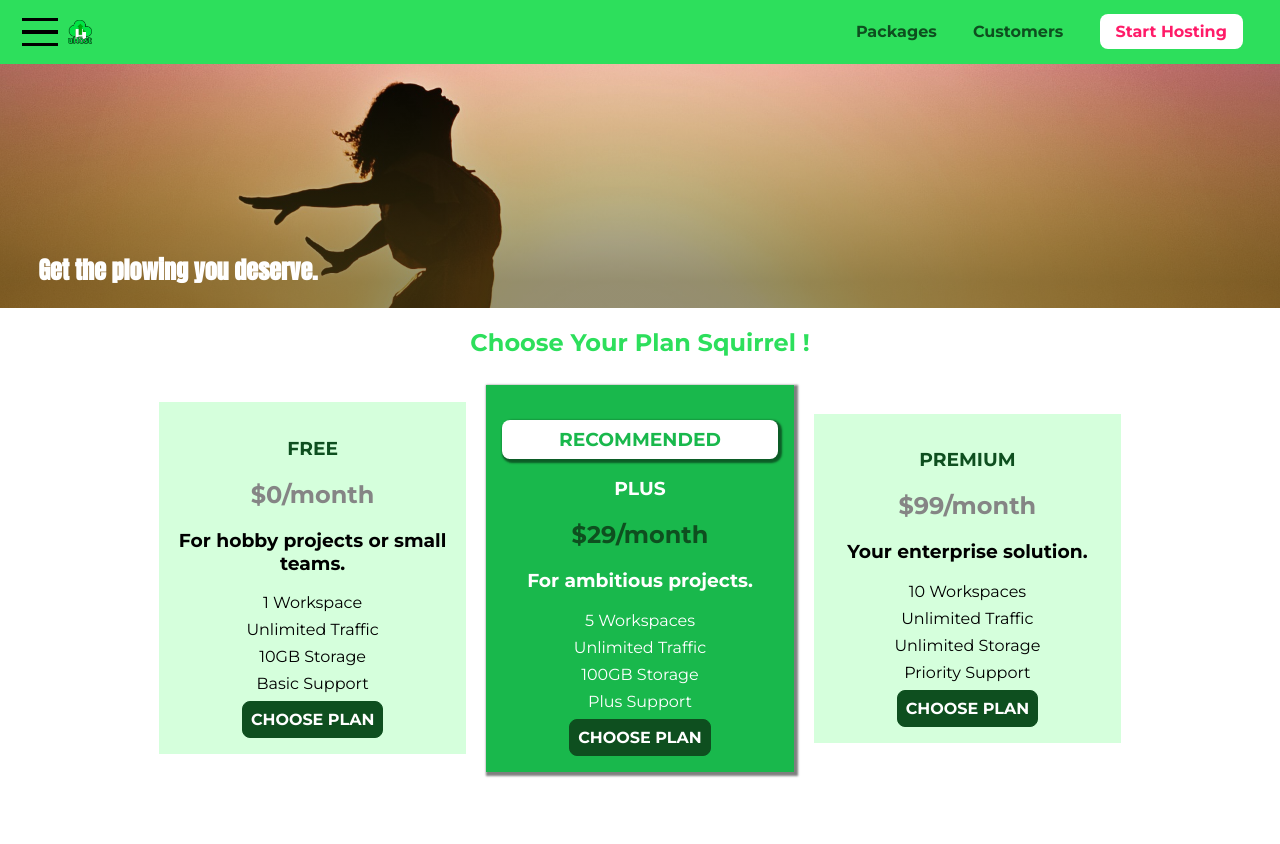
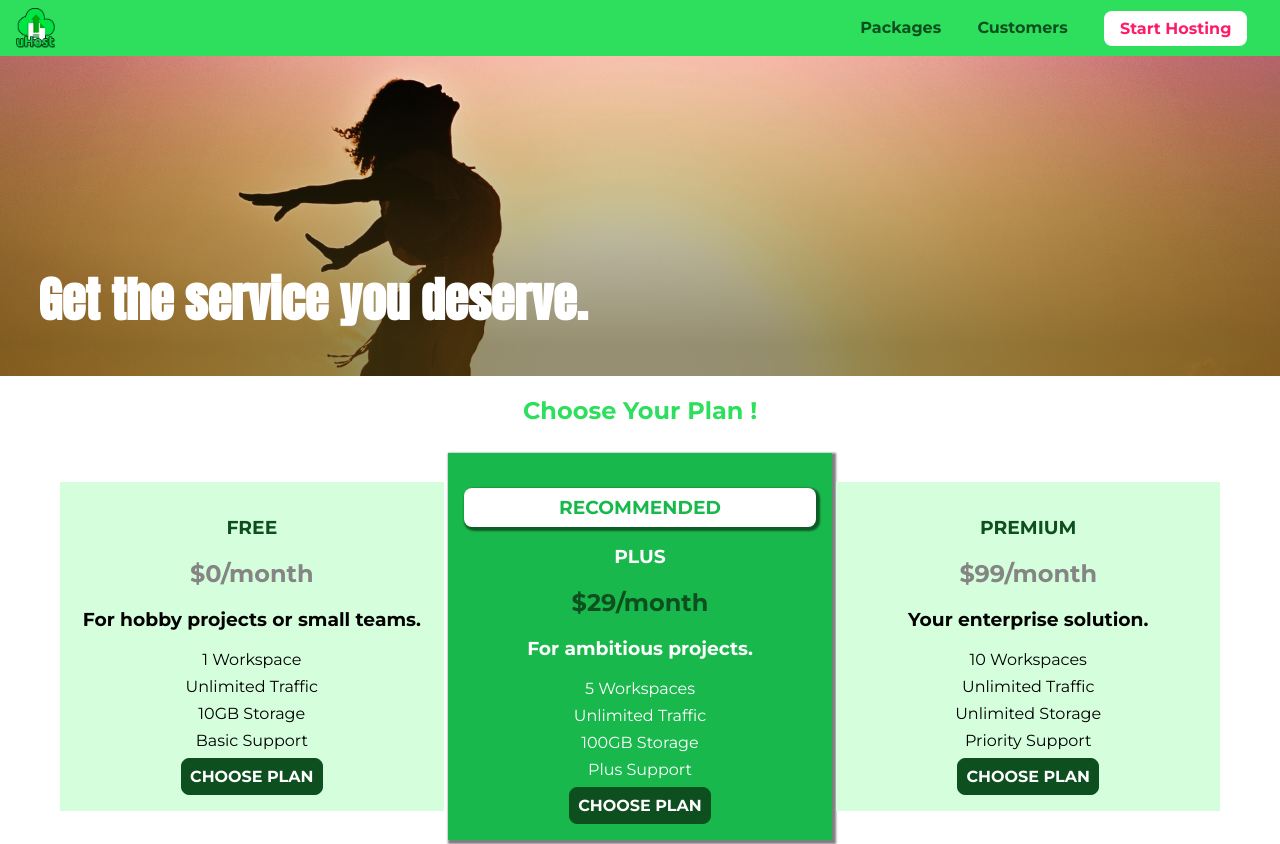
Before and after one commit to jorgeortiz1228/hostingCSS, a plain HTML site: page index.html in a window 1280 px wide. Shown: the top 844 px of the page. Drawn offline with Linux system fonts and the light colour scheme.

Commit message:
made website responsive

```diff
--- a/customers/customers.css
+++ b/customers/customers.css
@@ -1,22 +1,24 @@
+main {
+    padding-top: 2.5rem;
+}
+
 .testimonial {
     font-size: 1.2rem;
-    margin: 3rem 0;
+    /* margin: 3rem 0; */
 }
 
-.testimonial__list {
+/* .testimonial__list {
     width: 80%;
     margin: auto;
-}
+} */
 
-.testimonial:first-of-type {
+/* .testimonial:first-of-type {
     margin-top: 6rem;
-}
+} */
 
 .testimonial__image-container {
-    width: 65%;
-    max-width: 580px;
-    display: inline-block;
-    vertical-align: middle;
+    width: 100%;
+    max-width: 40rem;
     box-shadow: 3px 3px 3px 3px rgba(0, 0, 0, 0.3)
 }
 
@@ -28,9 +30,9 @@
 .testimonial__info {
     text-align: right;
     padding: 0.9rem;
-    display: inline-block;
+    /* display: inline-block;
     vertical-align: middle;
-    width: 30%;
+    width: 30%; */
 }
 
 #customer-2.testimonial {
@@ -66,3 +68,24 @@
 .testimonial__text {
     margin: 0.2rem;
 }
+
+@media (min-width: 40rem) {
+
+    .testimonial {
+        margin: 3rem auto;
+        max-width: 1500px;
+    }
+
+    .testimonial__image-container {
+        display: inline-block;
+        vertical-align: middle;
+        width: 66%;
+    }
+
+    .testimonial__info {
+        display: inline-block;
+        vertical-align: middle;
+        width: 30%
+    }
+
+}
--- a/index.html
+++ b/index.html
@@ -4,7 +4,8 @@
 <head>
     <meta charset="UTF-8">
     <meta http-equiv="X-UA-Compatible" content="ie=edge">
-    <title>Drayville's Hostings</title>
+    <meta name="viewport" content="width=device-width, initial-scale=1.0">
+    <title>Drayville's Hosts</title>
     <link rel="shortcut icon" href="images/favicon.png">
     <link href="https://fonts.googleapis.com/css?family=Anton&display=swap" rel="stylesheet">
     <link href="https://fonts.googleapis.com/css?family=Montserrat:400,700&display=swap" rel="stylesheet">
@@ -61,10 +62,10 @@
     </nav>
     <main>
         <section id="product-overview">
-            <h1>Get the plowing you deserve.</h1>
+            <h1>Get the service you deserve.</h1>
         </section>
         <section id="plans">
-            <h1 class="section-title">Choose Your Plan Squirrel !</h1>
+            <h1 class="section-title">Choose Your Plan !</h1>
             <div class="plan__list">
                 <article class="plan">
                     <h1 class="plan__title">FREE</h1>
--- a/main.css
+++ b/main.css
@@ -1,5 +1,5 @@
 #product-overview {
-    background: linear-gradient(to top, rgba(80, 68, 18, 0.6) 10%, transparent), url("images/freedom.jpg") left 10% bottom 80%/cover no-repeat border-box, #ff1b68;
+    background: linear-gradient(to top, rgba(80, 68, 18, 0.6) 10%, transparent), url("images/freedom.jpg") center/cover no-repeat border-box, #ff1b68;
     /*background-image: url("freedom.jpg");
     background-repeat: no-repeat;
     /*background-size: cover;
@@ -16,7 +16,7 @@
     width: 100vw;
     height: 33vh;
     /* padding: 10px; */
-    margin-top: 2.75rem;
+    /* margin-top: 3.5rem; */
     position: relative;
 }
 
@@ -28,32 +28,39 @@
     left: 3%;
 }
 
+@media (min-width: 40rem) and (min-height: 40rem) {
+
+    #product-overview {
+        height: 40vh;
+        background-position: 50% 25%;
+    }
+
+    #product-overview h1 {
+        font-size: 3rem;
+    }
+
+}
+
 .section-title {
      color: #2ddf5c;
      text-align: center;
 }
 
-.plan__list {
-    width: 80%;
-    margin: auto;
-    text-align: center;
-}
 
 .plan {
     background: #d5ffdc;
     text-align: center;
     padding: 1rem;
-    margin: 0.5rem;
-    display: inline-block;
-    width: 30%;
-    vertical-align: middle;
+    margin: 0.5rem 0;
+    /* margin: 0.5rem; */
+    width: 100%;
 
 }
 
 .plan--highlighted {
     background: #19b84c;
     color: white;
-    box-shadow: 2px 2px 2px 2px rgba(0, 0, 0, 0.5);
+    /* box-shadow: 2px 2px 2px 2px rgba(0, 0, 0, 0.5); */
 }
 
 .plan__annotation {
@@ -90,6 +97,29 @@
     margin: 0.5rem 0;
 }
 
+@media (min-width: 40rem) {
+
+    .plan__list {
+        /* width: 80%; */
+        /* margin: auto;  */
+        width: 100%;
+        text-align: center;
+    }
+
+    .plan {
+        display: inline-block;
+        width: 30%;
+        vertical-align: middle;
+        min-width: 13rem;
+        max-width: 25rem;
+    }
+
+    .plan--highlighted {
+        box-shadow: 2px 2px 2px 2px rgba(0, 0, 0, 0.5);
+    }
+
+}
+
 
 #key-features {
     background: #ff1b68;
@@ -109,12 +139,12 @@
     text-align: center;
 }
 
-.key-feature {
-    width: 30%;
-    display: inline-block;
+/* .key-feature {
+    width: 100%;
     vertical-align: top;
 
-}
+} */
+
 
 .key-feature__image {
     background: #ffcede;
@@ -132,6 +162,15 @@
     font-size: 1.25rem;
     text-align: center;
 
+}
+
+@media (min-width: 40rem) {
+    .key-feature {
+        width: 30%;
+        display: inline-block;
+        max-width: 25rem;
+        vertical-align: top;
+    }
 }
 
  /* h1 {
--- a/packages/packages.css
+++ b/packages/packages.css
@@ -87,3 +87,29 @@ main {
 #premium .package__subtitle {
     color: #bbb;
 }
+
+@media (min-width: 40rem) {
+
+    main {
+        /* margin: 3rem auto; */
+        max-width: 1500px;
+        margin-left: auto;
+        margin-right: auto;
+    }
+}
+
+@media (min-width: 1500px) {
+
+    .package {
+        border-left: 4px solid #0e4f1f;
+    }
+
+    #free {
+        border-right: 4px solid #0e4f1f;
+    }
+
+    #free:hover,
+    #free:active {
+        border-right-color: #ff5454;
+    }
+}
--- a/shared.css
+++ b/shared.css
@@ -5,6 +5,11 @@
 body {
     font-family: 'Montserrat', sans-serif;
     margin: 0;
+}
+
+main {
+    min-height: calc(100vh - 3.5rem - 8rem);
+    margin-top: 3.5rem;
 }
 
 .backdrop {
@@ -58,14 +63,15 @@ body {
     color: #0e4f1f;
     text-decoration: none;
     font-weight: bold;
-    font-size: 1.5rem;
-    height: 1.5rem;
+    /* font-size: 1.5rem; */
+    height: 2.5rem;
     display: inline-block;
     vertical-align: middle;
 }
 
 .main-header__brand img {
     height: 100%;
+    /* height: 2.5rem; */
 }
 
 .toggle-button {
@@ -90,12 +96,23 @@ body {
     margin: 0.6rem 0;
 }
 
+.main-nav {
+    display: none;
+}
+
+@media (min-width: 40rem) {
+
+    .toggle-button {
+        display: none;
+    }
 
     .main-nav {
         display: inline-block;
         text-align: right;
-    width: calc(100% - 85px);
+        width: calc(100% - 44px);
         vertical-align: middle;
+    }
+
 }
 
 .main-nav__items {
@@ -194,8 +211,17 @@ body {
 }
 
 .main-footer__link {
+    display: block;
+    margin: 1rem 0;
+}
+
+@media (min-width: 40rem) {
+
+    .main-footer__link {
         display: inline-block;
         margin: 0 1rem;
+    }
+
 }
 
 .main-footer__link a {
```
Also changed, not shown: packages/index.html (+1 -0 lines). Lines whose indentation alone changed are shown as unchanged.
